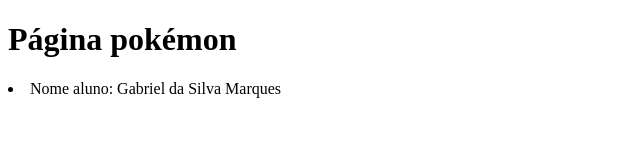
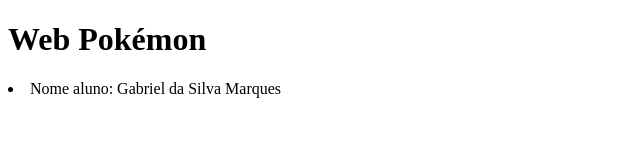
Before and after one commit to GabrielSilvaMarques/Projeto_Final_Pokemon, a plain HTML site: page index.html in a window 1280 px wide. Shown: the whole page, without its empty margins (0-640 px from the left). Drawn offline with Linux system fonts and the light colour scheme.

Commit message:
Update index.html

```diff
--- a/index.html
+++ b/index.html
@@ -4,10 +4,10 @@
     <meta charset="UTF-8">
     <meta http-equiv="X-UA-Compatible" content="IE=edge">
     <meta name="viewport" content="width=device-width, initial-scale=1.0">
-    <title>Projeto_ Pokémon</title>
+    <title>Projeto Pokémon</title>
 </head>
 <body>
-    <h1>Página pokémon</h1>
+    <h1>Web Pokémon</h1>
     <li>Nome aluno: Gabriel da Silva Marques </li>
 </body>
 </html>
```
